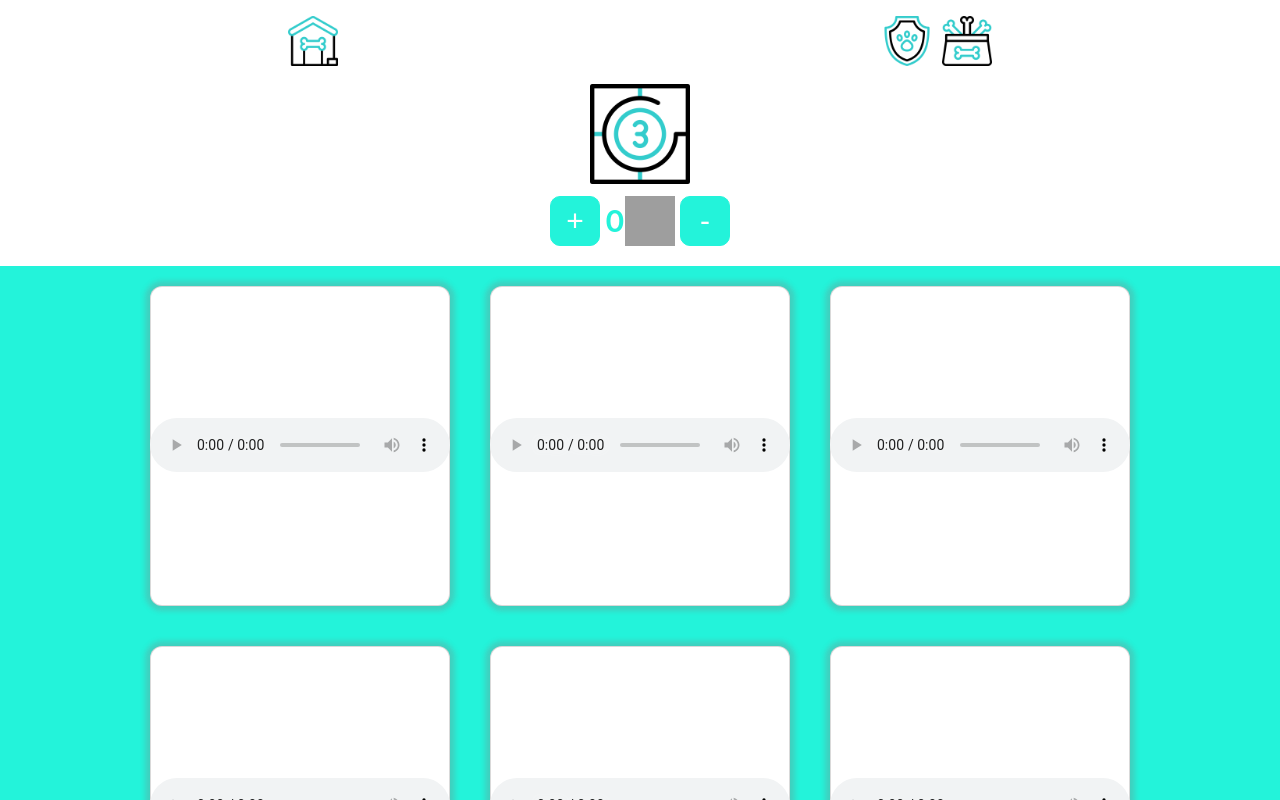
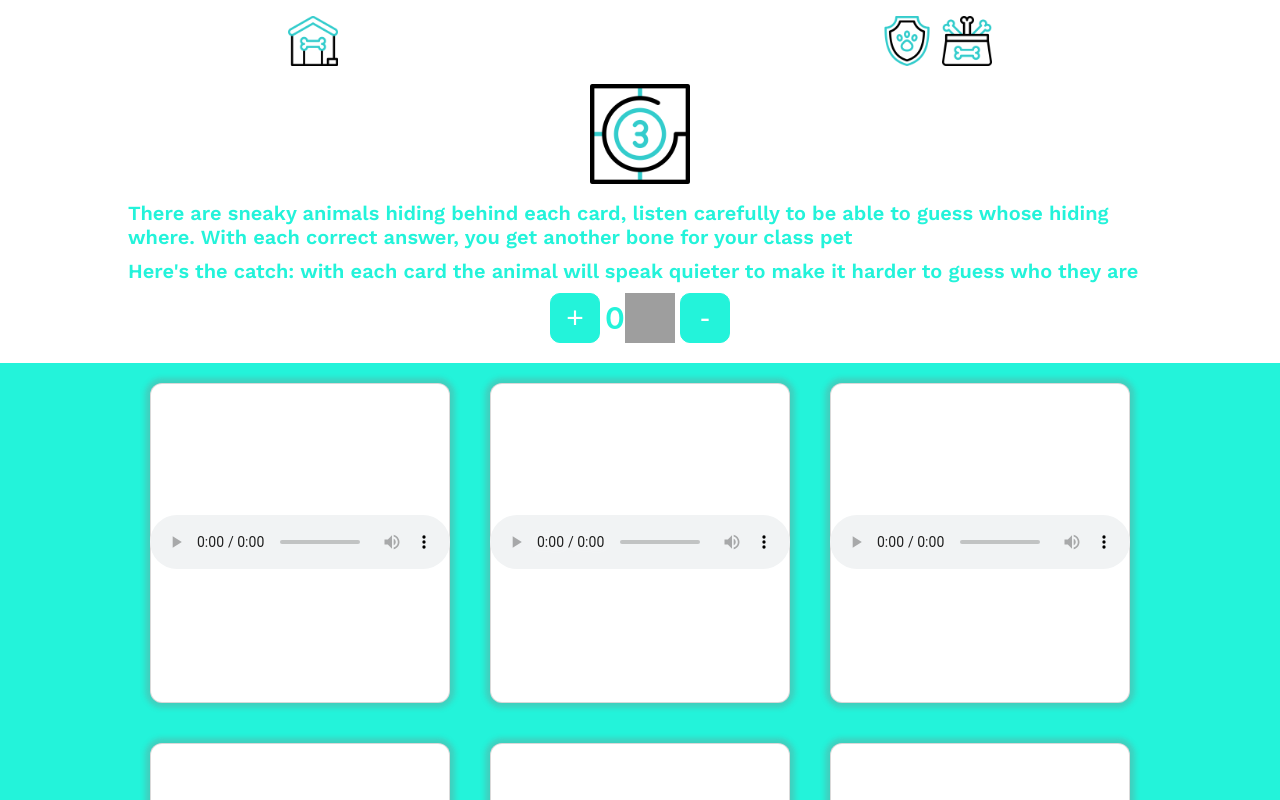
Before and after one commit to Jorfishdan/capstone, a React (Create React App) app: page /callbacks in a window 1280 px wide. Shown: the top 800 px of the page. Built offline with nearby package versions, Linux system fonts and the light colour scheme; grey boxes are pictures that could not be loaded.

Commit message:
added instructions to callbacks

```diff
--- a/src/components/CountDown/CountDown.js
+++ b/src/components/CountDown/CountDown.js
@@ -20,6 +20,10 @@ function CountDown() {
             alt={countDown ? "gif of countdown" : "static countdown"}
             className={countDown ? "countdown__gif" : "countdown__static"}
     />
+    </div>
+    <div className="countdown__instructions-wrapper">
+    <p className="countdown__instructions">There are sneaky animals hiding behind each card, listen carefully to be able to guess whose hiding where. With each correct answer, you get another bone for your class pet</p>
+    <p className="countdown__rule">Here's the catch: with each card the animal will speak quieter to make it harder to guess who they are</p>
     </div>
     </div>
     </>)
--- a/src/components/CountDown/CountDown.scss
+++ b/src/components/CountDown/CountDown.scss
@@ -7,14 +7,38 @@
     display: flex;
     justify-content:center;
     margin-bottom: 1rem;
-
+    flex-direction: column;
+    align-items: center;
     &__static {
         width:10rem;
         height:10rem;
     }
 
     &__gif {
-        width: 11.5rem;
-        height: 11.5rem;
+        width: 14rem;
+        height: 14rem;
+        &:hover {
+            box-shadow: 0px 0px 5px 5px rgba(11, 11, 11, 0.4);
+        }
+    }
+    &__instructions {
+        font-family: 'WorkSans';
+        font-weight: 600;
+        color: #23F3DA;
+        font-size: 2rem;
+    }
+    &__rule {
+        font-family: 'WorkSans';
+        font-weight: 600;
+        color: #23F3DA;
+        font-size: 2rem;
+        margin-top: 1rem;
+        // width:60%;
+    }
+    &__instructions-wrapper {
+        width:80%;
+        display: flex;
+    flex-direction: column;
+    margin-top:1.5rem;
     }
 }
```
Also changed, not shown: src/components/AnimalNoises/AnimalNoises.js (+0 -14 lines).
